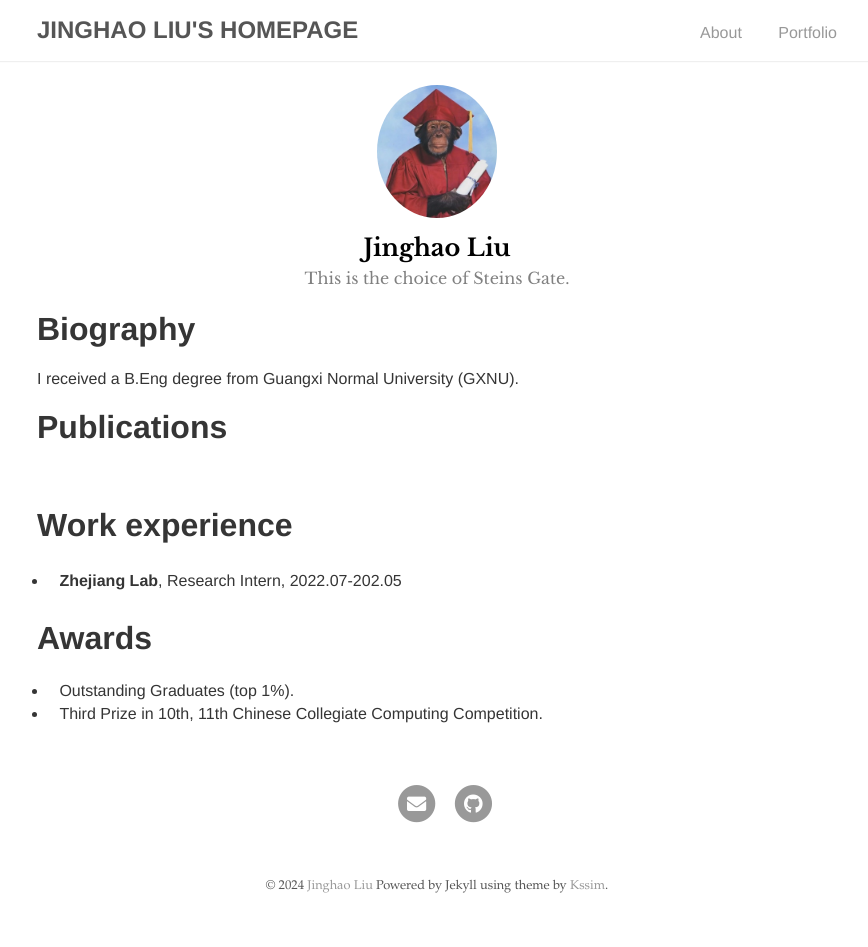
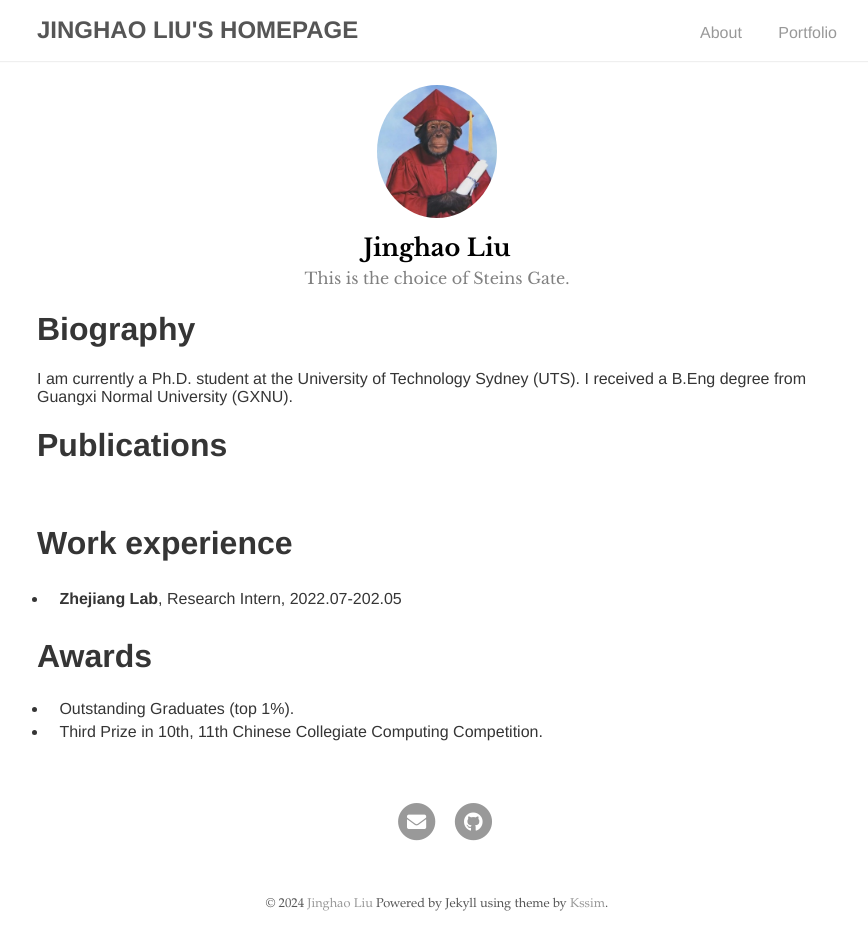
Before and after one commit to jinghaoliu/Web, a Jekyll site: the page built from index.md, in a window 1280 px wide. Shown: the whole page, without its empty margins (203-1071 px from the left). Built offline with Jekyll 4.4.1, drawn with Linux system fonts in a browser that asks for light colours; our own code applies the rules of GitHub Pages for plain Markdown files.

Commit message:
Update index.md

```diff
--- a/index.md
+++ b/index.md
@@ -3,7 +3,7 @@ layout: about
 ---
 
 # Biography
-I received a B.Eng degree from Guangxi Normal University (GXNU).
+I am currently a Ph.D. student at the University of Technology Sydney (UTS). I received a B.Eng degree from Guangxi Normal University (GXNU).
 <br/>
 
 # Publications
```
